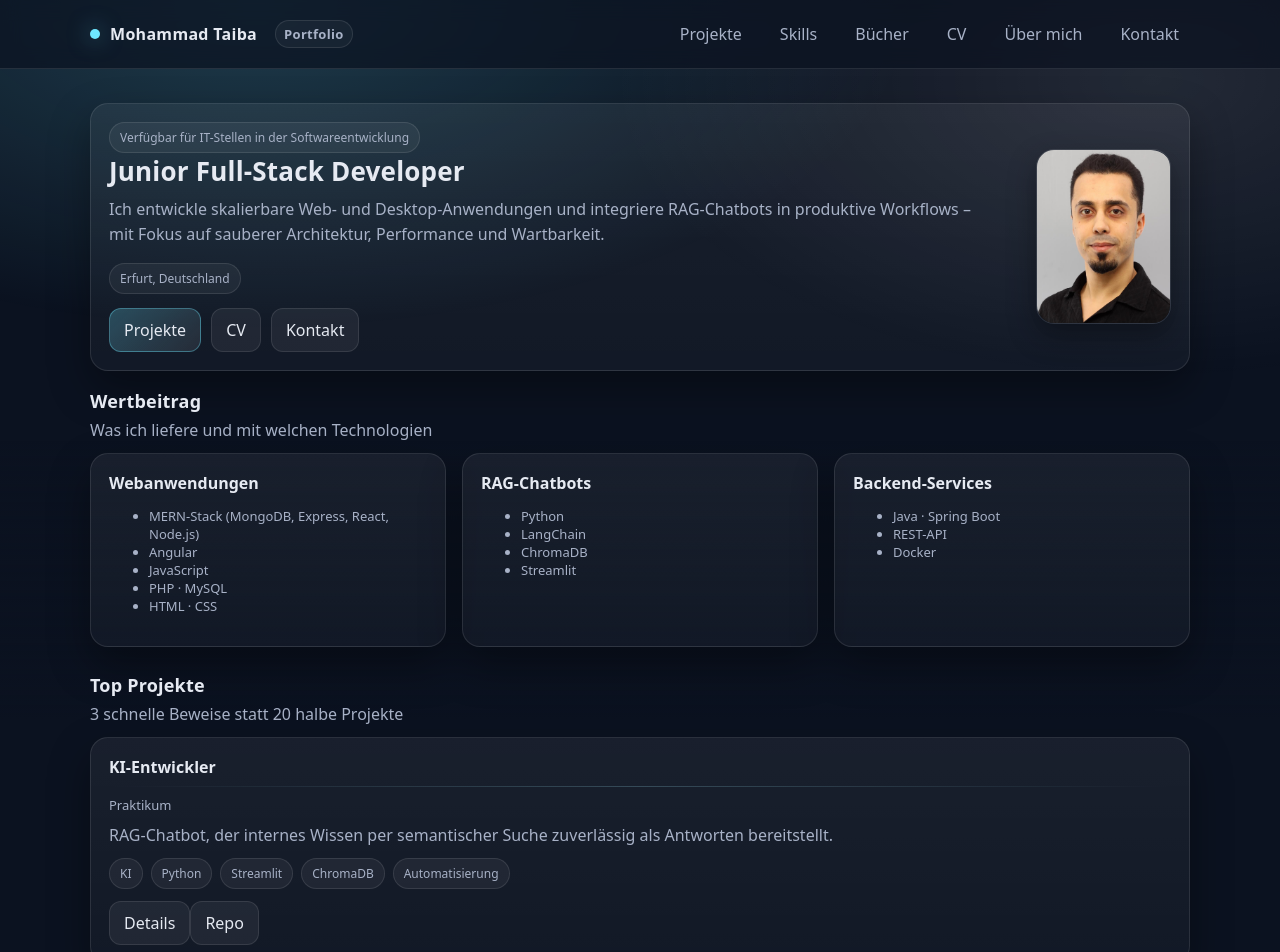
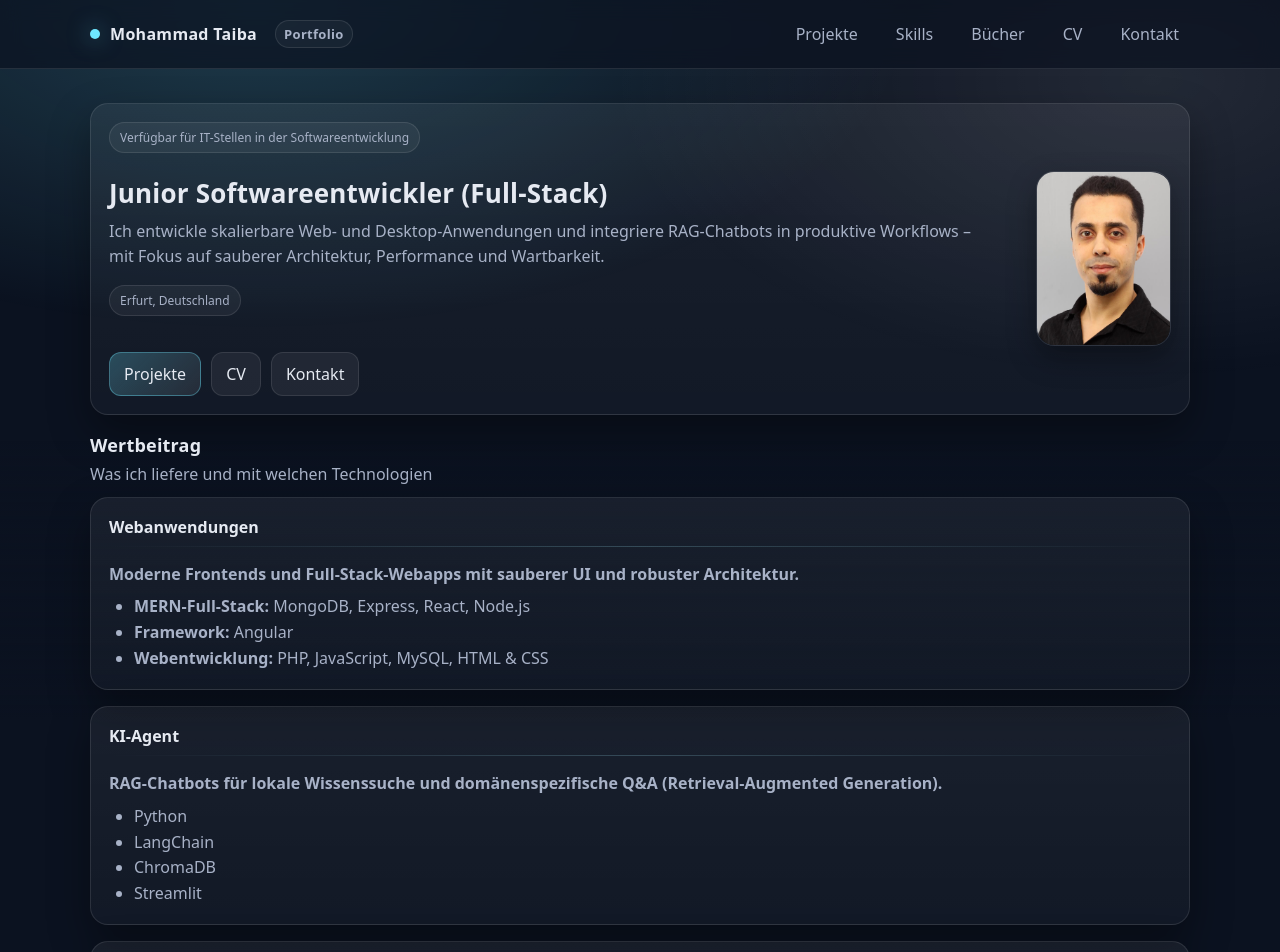
Before and after one commit to mohammadtaiba/portfolio, an Angular app: page / in a window 1280 px wide. Shown: the top 952 px of the page. Built offline with nearby package versions, Linux system fonts and the light colour scheme.

Commit message:
major update

```diff
--- a/src/app/app.component.html
+++ b/src/app/app.component.html
@@ -11,7 +11,7 @@
       <a routerLink="/skills" routerLinkActive="active">Skills</a>
       <a routerLink="/books" routerLinkActive="active">Bücher</a>
       <a routerLink="/cv" routerLinkActive="active">CV</a>
-      <a routerLink="/about" routerLinkActive="active">Über mich</a>
+<!--      <a routerLink="/about" routerLinkActive="active">Über mich</a>-->
       <a routerLink="/contact" routerLinkActive="active">Kontakt</a>
     </nav>
 
@@ -22,7 +22,7 @@
         <a routerLink="/skills">Skills</a>
         <a routerLink="/books">Bücher</a>
         <a routerLink="/cv">CV</a>
-        <a routerLink="/about">Über mich</a>
+<!--        <a routerLink="/about">Über mich</a>-->
         <a routerLink="/contact">Kontakt</a>
       </div>
     </details>
--- a/src/app/data/portfolio-data.ts
+++ b/src/app/data/portfolio-data.ts
@@ -1,3 +1,9 @@
+export type FocusItem = {
+    title: string;
+    subtitle?: string;
+    bullets: string[];
+};
+
 export type Project = {
   title: string;
   subtitle: string;
@@ -21,7 +27,7 @@ export type SkillGroup = {
 
 export const PROFILE = {
     name: 'Mohammad Taiba',
-    role: 'Junior Full-Stack Developer',
+    role: 'Junior Softwareentwickler (Full-Stack)',
     location: 'Erfurt, Deutschland',
     email: 'mohammadtaiba55@gmail.com',
     photoUrl: 'assets/profile.jpg',
@@ -32,19 +38,19 @@ export const PROFILE = {
         linkedin: 'https://www.linkedin.com/in/mohammad-taiba/',
         website: 'https://mohammadtaiba.dev',
     },
-    focus: [
+    focus: <FocusItem[]>[
         {
             title: 'Webanwendungen',
+            subtitle: 'Moderne Frontends und Full-Stack-Webapps mit sauberer UI und robuster Architektur.',
             bullets: [
-                'MERN-Stack (MongoDB, Express, React, Node.js)',
-                'Angular',
-                'JavaScript',
-                'PHP · MySQL',
-                'HTML · CSS',
+                'MERN-Full-Stack: MongoDB, Express, React, Node.js',
+                'Framework: Angular',
+                'Webentwicklung: PHP, JavaScript, MySQL, HTML & CSS',
             ],
         },
         {
-            title: 'RAG-Chatbots',
+            title: 'KI-Agent',
+            subtitle: 'RAG-Chatbots für lokale Wissenssuche und domänenspezifische Q&A (Retrieval-Augmented Generation).',
             bullets: [
                 'Python',
                 'LangChain',
@@ -54,9 +60,10 @@ export const PROFILE = {
         },
         {
             title: 'Backend-Services',
+            subtitle: 'Service-Entwicklung und API-Integration mit Fokus auf Stabilität, Wartbarkeit und Erweiterbarkeit.',
             bullets: [
                 'Java · Spring Boot',
-                'REST-API',
+                'REST-APIs',
                 'Docker',
             ],
         },
@@ -65,8 +72,8 @@ export const PROFILE = {
 
 export const PROJECTS: Project[] = [
   {
-    title: 'KI-Entwickler',
-    subtitle: 'Praktikum',
+    title: 'RAG-Chatbot',
+    subtitle: 'topdev GmbH',
     description: 'RAG-Chatbot, der internes Wissen per semantischer Suche zuverlässig als Antworten bereitstellt.',
     tags: ['KI', 'Python', 'Streamlit', 'ChromaDB', 'Automatisierung'],
     links: { repo: 'https://github.com/your-handle/rag-chatbot' },
@@ -170,13 +177,17 @@ export const BOOKS: Book[] = [
 ];
 
 export const SKILL_GROUPS: SkillGroup[] = [
-  { group: 'Programmiersprachen', items: ['Python', 'C/C++', 'Java', 'TypeScript', 'JavaScript', 'SQL'] },
-  { group: 'Frontend', items: ['Angular', 'HTML', 'CSS', 'Responsive UI', 'Accessibility'] },
-  { group: 'KI', items: ['RAG-Chatbots', 'Streamlit (UI)', 'Prompt-Engineering', 'ChromaDB (Vektordatenbank)'] },
-  { group: 'Tools', items: ['Git', 'Docker', 'Linux', 'REST APIs'] },
-  { group: 'Softskills', items: [] },
-  { group: 'Sprachen', items: [] },
+    { group: 'Programmiersprachen', items: ['Python', 'Java', 'TypeScript', 'JavaScript', 'C#', 'C/C++', 'PHP'] },
 
+    { group: 'Frontend', items: ['Angular', 'React', 'Next.js', 'HTML', 'CSS'] },
+    { group: 'Backend', items: ['Node.js', 'Express', 'Spring Boot', 'REST APIs'] },
+
+    { group: 'Datenbanken', items: ['MySQL', 'MariaDB', 'MongoDB', 'ChromaDB'] },
+    { group: 'KI & LLM', items: ['RAG', 'LangChain', 'Prompt Engineering', 'Streamlit'] },
+
+    { group: 'Tools', items: ['Git', 'Docker', 'GitLab CI/CD', 'Jira', 'MS Office'] },
+    { group: 'Softskills', items: ['Eigenverantwortung', 'Proaktivität', 'Problemlösung', 'Selbstorganisation', 'Teamarbeit'] },
+    { group: 'Sprachen', items: ['Deutsch (C1, fließend)', 'Englisch (B2)', 'Arabisch (Muttersprache)'] },
 ];
 
 export const CV = {
--- a/src/app/pages/about/about.page.html
+++ b/src/app/pages/about/about.page.html
@@ -1,3 +1,4 @@
+<!--
 <div class="page">
   <div class="card card-pad">
     <h1 style="margin:0 0 6px; font-size:24px;">Über mich</h1>
@@ -36,3 +37,4 @@
     </div>
   </app-section>
 </div>
+-->
--- a/src/app/pages/books/books.page.html
+++ b/src/app/pages/books/books.page.html
@@ -1,7 +1,6 @@
 <div class="page">
   <div class="card card-pad">
     <h1 style="margin:0 0 6px; font-size:24px;">Bücher</h1>
-    <p class="small" style="margin:0;">„Lesen ist Denken mit fremden Gehirn.“</p>
   </div>
 
   <app-section title="Reading & Learnings Highlights">
--- a/src/app/pages/contact/contact.page.html
+++ b/src/app/pages/contact/contact.page.html
@@ -1,7 +1,7 @@
 <div class="page">
   <div class="card card-pad">
     <h1 style="margin:0 0 6px; font-size:24px;">Kontakt</h1>
-    <p class="small" style="margin:0;">Am besten kurz schreiben: Rolle / Projekt / Zeitraum / Links.</p>
+    <p class="small" style="margin:0;">Bitte schreib mir kurz per E-Mail – ich freue mich auf deine Anfrage.</p>
   </div>
 
   <app-section title="Direkte Links">
--- a/src/app/pages/cv/cv.page.css
+++ b/src/app/pages/cv/cv.page.css
@@ -2,7 +2,8 @@
 .hero{ padding: 18px; }
 .hero h1{ margin: 0 0 8px; font-size: 26px; letter-spacing: .2px; }
 .hero p{ margin: 0; color: var(--muted); line-height: 1.55; }
-.hero .actions{ margin-top: 14px; display:flex; gap: 10px; flex-wrap: wrap; }
+.hero .actions{ margin-top: 14px; display:flex; flex-wrap: wrap; gap: 10px;  }
+.actions{  display: flex;  gap: 10px; /* Abstand zwischen Links */}
 .kpis{ margin-top: 16px; display:flex; gap: 8px; flex-wrap: wrap; }
 .card-pad{ padding: 18px; }
 .list{ display:grid; gap: 14px; }
@@ -19,7 +20,6 @@ hr.sep{ border: none; border-top: 1px solid var(--border); margin: 14px 0; }
   background: rgba(255,255,255,.04);
   color: var(--text);
 }
-
 /* ------------------------------------------------ */
 /* Bild */
 /* ------------------------------------------------ */
--- a/src/app/pages/cv/cv.page.html
+++ b/src/app/pages/cv/cv.page.html
@@ -4,18 +4,17 @@
             <!-- LINKS: Text -->
             <div class="hero-copy">
                 <h1 style="margin:0 0 6px; font-size:24px;">Lebenslauf (CV)</h1>
-                <h2 style="margin:0 0 6px; font-size:20px;">Softwareentwickler</h2>
-
-                <br>
+                <h2 style="margin:0 0 6px; font-size:20px;"> {{ profile.role }} </h2>
 
                 <div class="actions" style="margin-top: 12px;">
-                    <a class="btn primary" [href]="cvUrl" download>CV herunterladen (PDF)</a>
+                    <a style="margin-top:18px;" class="btn primary" [href]="cvUrl" download>CV herunterladen (PDF)</a>
                 </div>
-                <div class="actions" style="margin-top: 12px;">
-                    <a class="btn" routerLink="/projects">Projekte</a>
+                <div class="actions" style="margin-top: 12px; margin-right: 10px;">
+                <a class="btn" routerLink="/projects">Projekte</a>
                     <a class="btn" routerLink="/skills">Skills</a>
                     <a class="btn" routerLink="/contact">Kontakt</a>
                 </div>
+
             </div>
 
             <!-- RECHTS: Foto (wie auf Home) -->
--- a/src/app/pages/home/home.page.css
+++ b/src/app/pages/home/home.page.css
@@ -3,6 +3,7 @@
 .hero h1{ margin: 0 0 8px; font-size: 26px; letter-spacing: .2px; }
 .hero p{ margin: 0; color: var(--muted); line-height: 1.55; }
 .hero .actions{ margin-top: 14px; display:flex; gap: 10px; flex-wrap: wrap; }
+
 .kpis{ margin-top: 16px; display:flex; gap: 8px; flex-wrap: wrap; }
 .card-pad{ padding: 18px; }
 .list{ display:grid; gap: 14px; }
--- a/src/app/pages/home/home.page.html
+++ b/src/app/pages/home/home.page.html
@@ -4,12 +4,12 @@
             <!-- LINKS: Text -->
             <div class="hero-copy">
                 <div class="pill">Verfügbar für IT-Stellen in der Softwareentwicklung</div>
+                <br>
+                <br>
                 <h1>{{ profile.role }}</h1>
                 <p>{{ profile.shortPitch }}</p>
-
-                <div class="kpis">
-                    <span class="pill">{{ profile.location }}</span>
-                </div>
+                <div class="kpis"> <span class="pill">{{ profile.location }}</span> </div>
+                <br>
 
                 <div class="actions">
                     <a class="btn primary" routerLink="/projects">Projekte</a>
@@ -27,34 +27,27 @@
         </div>
     </div>
 
-    <!-- Rest bleibt gleich -->
     <app-section title="Wertbeitrag" subtitle="Was ich liefere und mit welchen Technologien">
-        <div class="grid cols-3">
+        <div class="grid cols-1">
             <div class="card card-pad item" *ngFor="let f of profile.focus">
                 <h3>{{ f.title }}</h3>
-                <ul class="small bullets">
-                    <li *ngFor="let b of f.bullets">{{ b }}</li>
+                <div class="divider" aria-hidden="true"></div>
+
+                <p style="margin-top:15px"><strong>{{ f.subtitle }}</strong></p>
+
+
+                <ul style="margin:8px 0 0; padding-left:25px; color: var(--muted); line-height:1.6;">
+                    <!-- Alles, was vor dem Doppelpunkt steht, wird in Fettschrift geschrieben. -->
+                    <li *ngFor="let b of f.bullets">
+                        <ng-container *ngIf="b.includes(':'); else plain">
+                            <strong>{{ b.split(':')[0] }}:</strong>
+                            {{ b.split(':').slice(1).join(':').trim() }}
+                        </ng-container>
+
+                        <ng-template #plain>{{ b }}</ng-template>
+                    </li>
                 </ul>
             </div>
         </div>
     </app-section>
-
-    <app-section title="Top Projekte" subtitle="3 schnelle Beweise statt 20 halbe Projekte">
-        <div class="list">
-            <div class="card card-pad item" *ngFor="let p of featured">
-                <h3>{{ p.title }}</h3>
-                <div class="divider" aria-hidden="true"></div> <!-- Trennungslinie -->
-                <p class="small">{{ p.subtitle }}</p>
-                <p>{{ p.description }}</p>
-                <div class="tags">
-                    <span class="pill" *ngFor="let t of p.tags">{{ t }}</span>
-                </div>
-                <div class="actions" style="margin-top: 12px">
-                    <a class="btn" routerLink="/projects">Details</a>
-                    <a class="btn" *ngIf="p.links.repo" [href]="p.links.repo" target="_blank" rel="noreferrer">Repo</a>
-                    <a class="btn" *ngIf="p.links.demo" [href]="p.links.demo" target="_blank" rel="noreferrer">Demo</a>
-                </div>
-            </div>
-        </div>
-    </app-section>
 </div>
--- a/src/app/pages/projects/projects.page.html
+++ b/src/app/pages/projects/projects.page.html
@@ -42,7 +42,6 @@
             <div class="actions">
               <a class="btn" *ngIf="p.links.repo" [href]="p.links.repo" target="_blank" rel="noreferrer">Repo</a>
               <a class="btn" *ngIf="p.links.demo" [href]="p.links.demo" target="_blank" rel="noreferrer">Demo</a>
-              <span class="small" *ngIf="!p.links.repo && !p.links.demo">Füge hier Demo/Repo hinzu</span>
             </div>
           </div>
         </div>
--- a/src/app/pages/skills/skills.page.html
+++ b/src/app/pages/skills/skills.page.html
@@ -1,10 +1,12 @@
 <div class="page">
     <div class="card card-pad">
     <h1 style="margin:0 0 6px; font-size:24px;">Skills</h1>
-    <p class="small" style="margin:0;">„Erfolg besteht darin, dass man genau die Fähigkeiten hat, die im Moment gefragt sind.“</p>
     </div>
 
-  <app-section title="Skill-Übersicht" subtitle="">
+
+
+
+    <app-section title="" subtitle="">
         <div class="grid cols-2">
           <div class="card card-pad" *ngFor="let g of groups">
             <h3 style="margin:0 0 10px;">{{ g.group }}</h3>
```
Also changed, not shown: src/assets/profile.jpg. Lines whose indentation alone changed are shown as unchanged.
